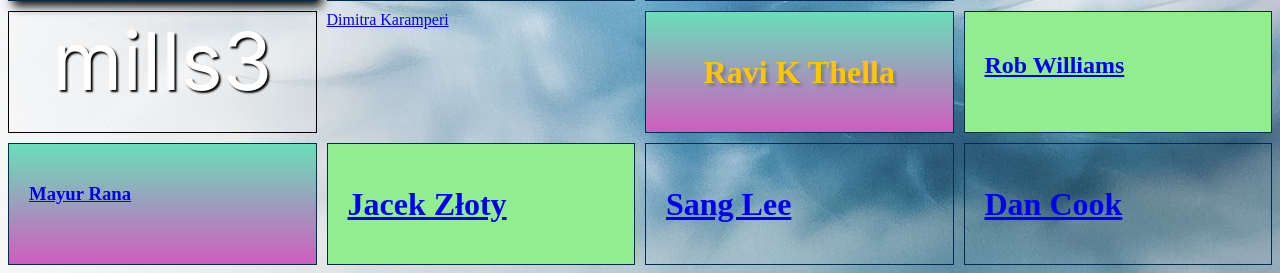
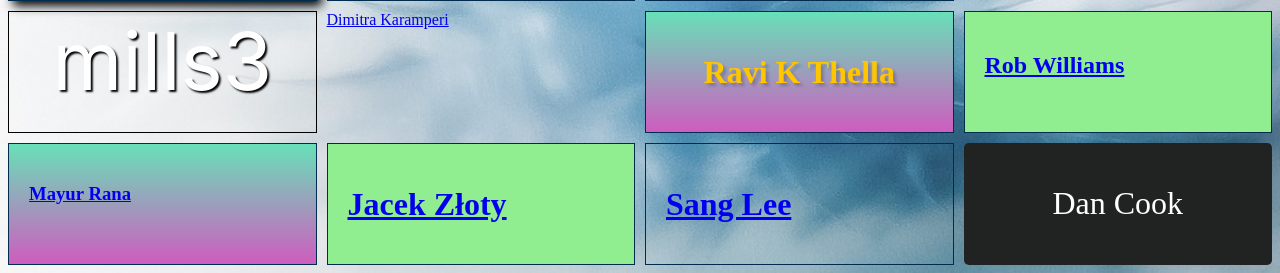
Before and after one commit to RomchyFCC/GitHub-Practice-For-All, a PHP site: page /contributors.html in a window 1280 px wide. Shown: the part 1046-1319 px from the top of the page. Run offline with PHP 8.4, Linux system fonts and the light colour scheme.

Commit message:
css for my name card in contributors

```diff
--- a/style/contributors.css
+++ b/style/contributors.css
@@ -333,3 +333,31 @@ margin-bottom: -10px;
 .rcat h1 a:visited {
 	color: #24e24a;
 }
+
+.dcook {
+	display: flex;
+	justify-content: center;
+	align-content: center;
+	background-color: #212322;
+	color: white;
+	border: none;
+	border-radius: 0.3em;
+	transition: 0.3s;
+}
+
+
+.dcook h1 a {
+	text-decoration: none !important;
+	color: white;
+	font-family: avenir;
+	font-weight: 100;
+}
+
+.dcook h1 {
+	transition: 0.3s;
+}
+
+.dcook h1:hover {
+	transform: scale(1.15);
+	letter-spacing: 2pt;
+}
```
